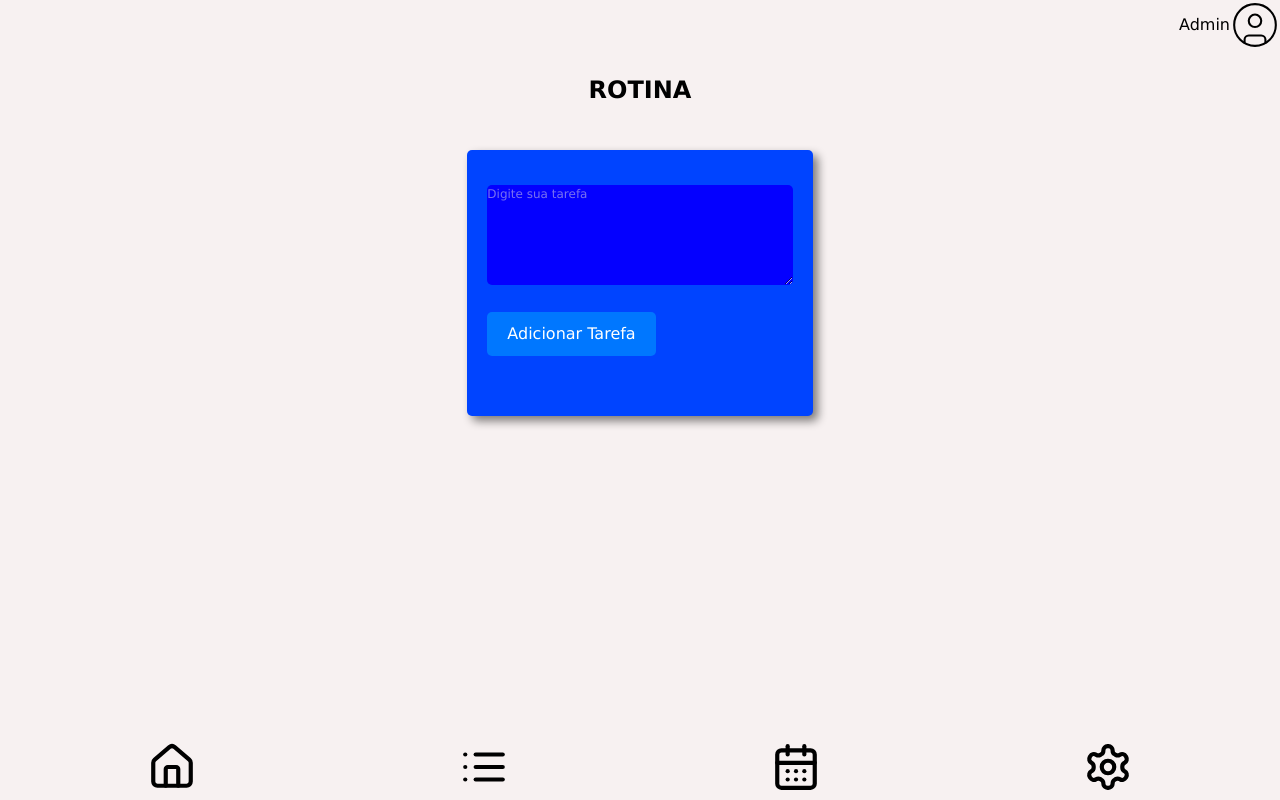
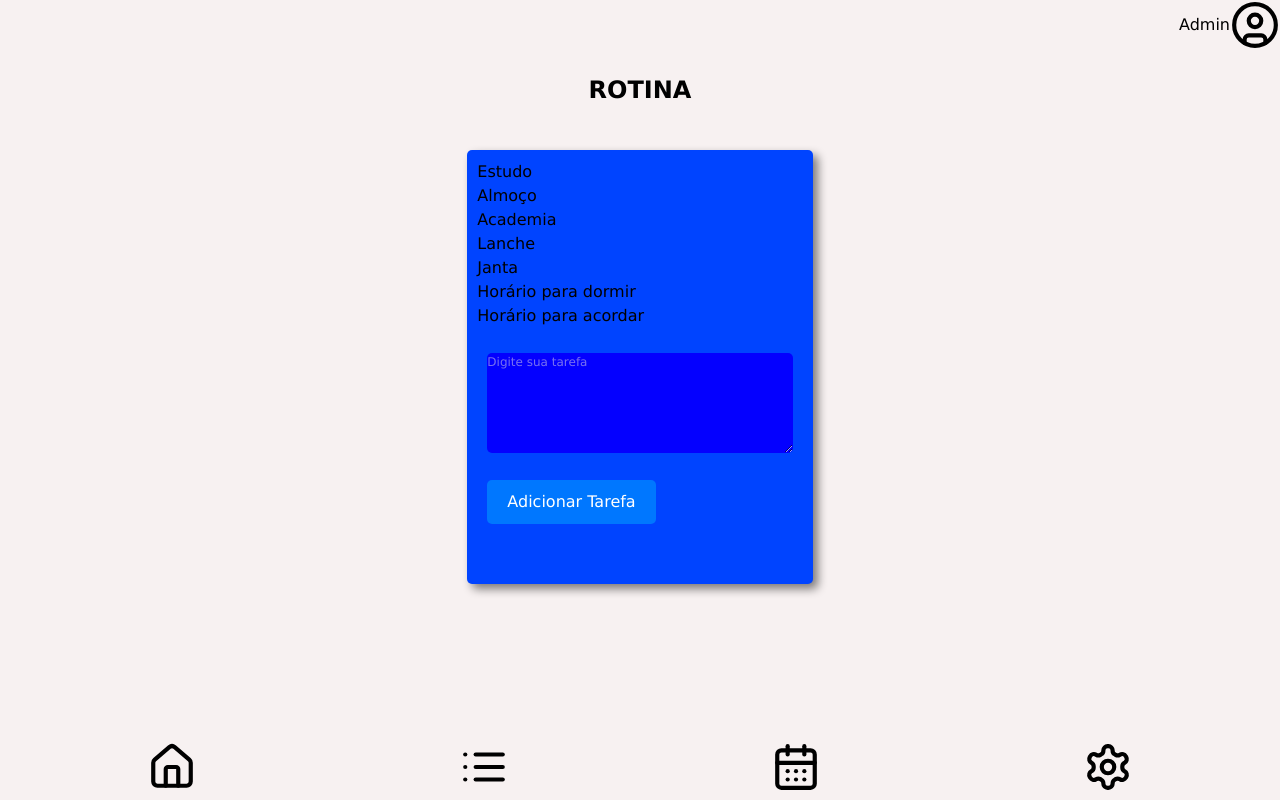
Before and after one commit to theonv/T-Pago, a Next.js app in the folder tp/: page /home in a window 1280 px wide. Built offline with nearby package versions, Linux system fonts and the light colour scheme.

Commit message:
tarefas json

```diff
--- a/tp/src/app/home/page.jsx
+++ b/tp/src/app/home/page.jsx
@@ -1,12 +1,12 @@
-'use client'
-import { useState } from 'react';
-import '../../estilos/home.css'
-import Footer from '../../componentes/footer/footer.jsx'
+'use client';
+import '../../estilos/home.css';
+import Footer from '../../componentes/footer/footer.jsx';
+import { useEffect, useState } from "react";
 
 const dadosJson = require('../../funcao/dados.json');
-const email = dadosJson.email;
-const senha = dadosJson.senha;
-const nome = dadosJson.nome;
+const { email, senha, nome } = dadosJson;
+
+const takos = require('../../funcao/tasks.json');
 
 export default function Home() {
   const [tasks, setTasks] = useState([]);
@@ -14,34 +14,45 @@ export default function Home() {
 
   const handleCreateTask = () => {
     if (inputValue.trim()) {
-            setTasks([...tasks, inputValue]);
+      // Adiciona como objeto padronizado
+      setTasks([...tasks, { conteudo: inputValue.trim() }]);
       setInputValue('');
     }
   };
+
+  useEffect(() => {
+    // takos.tarefas já é um array de objetos com 'conteudo'
+    setTasks(prev => [...prev, ...takos.tarefas]);
+  }, []);
+
   return (
     <>
       <header>
         <div className="cliente">{nome}</div>
         <picture>
-                    <svg xmlns="http://www.w3.org/2000/svg" width="50" height="50" viewBox="0 0 24 24" fill="none" stroke="#000000" strokeWidth=" " stroke-linecap="round" stroke-linejoin="round"><circle cx="12" cy="12" r="10"></circle><circle cx="12" cy="10" r="3"></circle><path d="M7 20.662V19a2 2 0 0 1 2-2h6a2 2 0 0 1 2 2v1.662"></path></svg>
+          <svg xmlns="http://www.w3.org/2000/svg" width="50" height="50" viewBox="0 0 24 24" fill="none" stroke="#000000" strokeWidth="2" strokeLinecap="round" strokeLinejoin="round">
+            <circle cx="12" cy="12" r="10"></circle>
+            <circle cx="12" cy="10" r="3"></circle>
+            <path d="M7 20.662V19a2 2 0 0 1 2-2h6a2 2 0 0 1 2 2v1.662"></path>
+          </svg>
         </picture>
       </header>
+
       <div className="corpo">
-                <h1 className="titulo">
-                    ROTINA
-                </h1>
+        <h1 className="titulo">ROTINA</h1>
       </div>
+
       <main>
-                <div class="qdd">
+        <div className="qdd">
+          <ul>
             {tasks.map((task, index) => (
-                        <div key={index} className="content-box">
-                            {task}
-                        </div>
+              <li key={index}>{task.conteudo}</li>
             ))}
-                    <div class="container">
+          </ul>
+
+          <div className="container">
             <textarea
               id="put"
-                            type="text"
               value={inputValue}
               onChange={(e) => setInputValue(e.target.value)}
               placeholder="Digite sua tarefa"
@@ -50,6 +61,7 @@ export default function Home() {
           </div>
         </div>
       </main>
+
       <Footer />
     </>
   );
--- a/tp/src/estilos/home.css
+++ b/tp/src/estilos/home.css
@@ -67,6 +67,7 @@ main {
     background-color: rgb(4, 0, 255);
 }
 
+
 #put:focus {
     outline: none;
     border-color: rgba(0, 187, 255, 0.5);
@@ -84,10 +85,7 @@ main {
     box-shadow: 2.5px 2.5px 5px rgba(0, 0, 0, 0.493);
     margin-left: 10px;
 }
-.content-box > * {
-    white-space: nowrap;
-    display: inline-block;
-}
+
 .task-item {
     display: flex;
     align-items: center;
--- a/tp/src/funcao/task.js
+++ /dev/null
@@ -1,35 +0,0 @@
-'use client'
-
-import { useState } from 'react';
-
-export function CreateTask() {
-    const [tasks, setTasks] = useState([]);
-    const [inputValue, setInputValue] = useState('');
-
-    const handleCreateTask = () => {
-        if (inputValue.trim()) {
-            setTasks([...tasks, inputValue]);
-            setInputValue('');
-        }
-    };
-
-    return (
-        <div>
-            <div className="qdd">
-                {tasks.map((task, index) => (
-                    <div key={index} className="content-box">
-                        {task}
-                    </div>
-                ))}
-            </div>
-            <input
-                id="put"
-                type="text"
-                value={inputValue}
-                onChange={(e) => setInputValue(e.target.value)}
-            />
-            <button onClick={handleCreateTask}>Adicionar Tarefa</button>
-        </div>
-    );
-}
-//TÁ ERRADO - ONCLICK DO PAGE HOME NÃO ESTÁ FUNCIONANDO
--- /dev/null
+++ b/tp/src/funcao/tasks.json
@@ -0,0 +1,31 @@
+{
+    "tarefas": [
+      {
+        "conteudo": "Estudo"
+      },
+
+      {
+        "conteudo": "Almoço"
+      },
+
+      {
+        "conteudo": "Academia"
+      },
+
+      {
+        "conteudo": "Lanche"
+      },
+
+      {
+        "conteudo": "Janta"
+      },
+
+      {
+        "conteudo": "Horário para dormir"
+      },
+
+      {
+        "conteudo": "Horário para acordar"
+      }
+    ]
+  }
```
Lines whose indentation alone changed are shown as unchanged.
